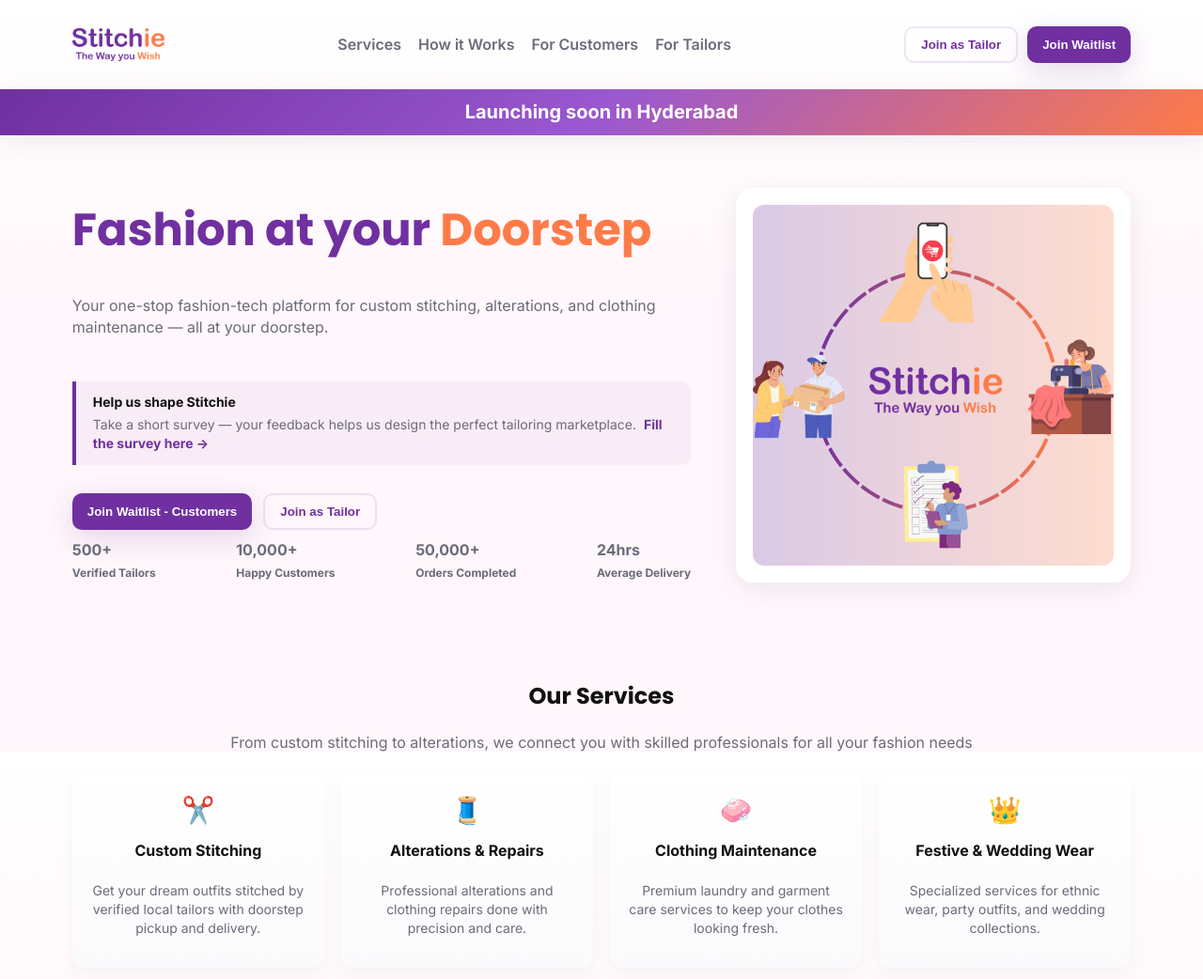
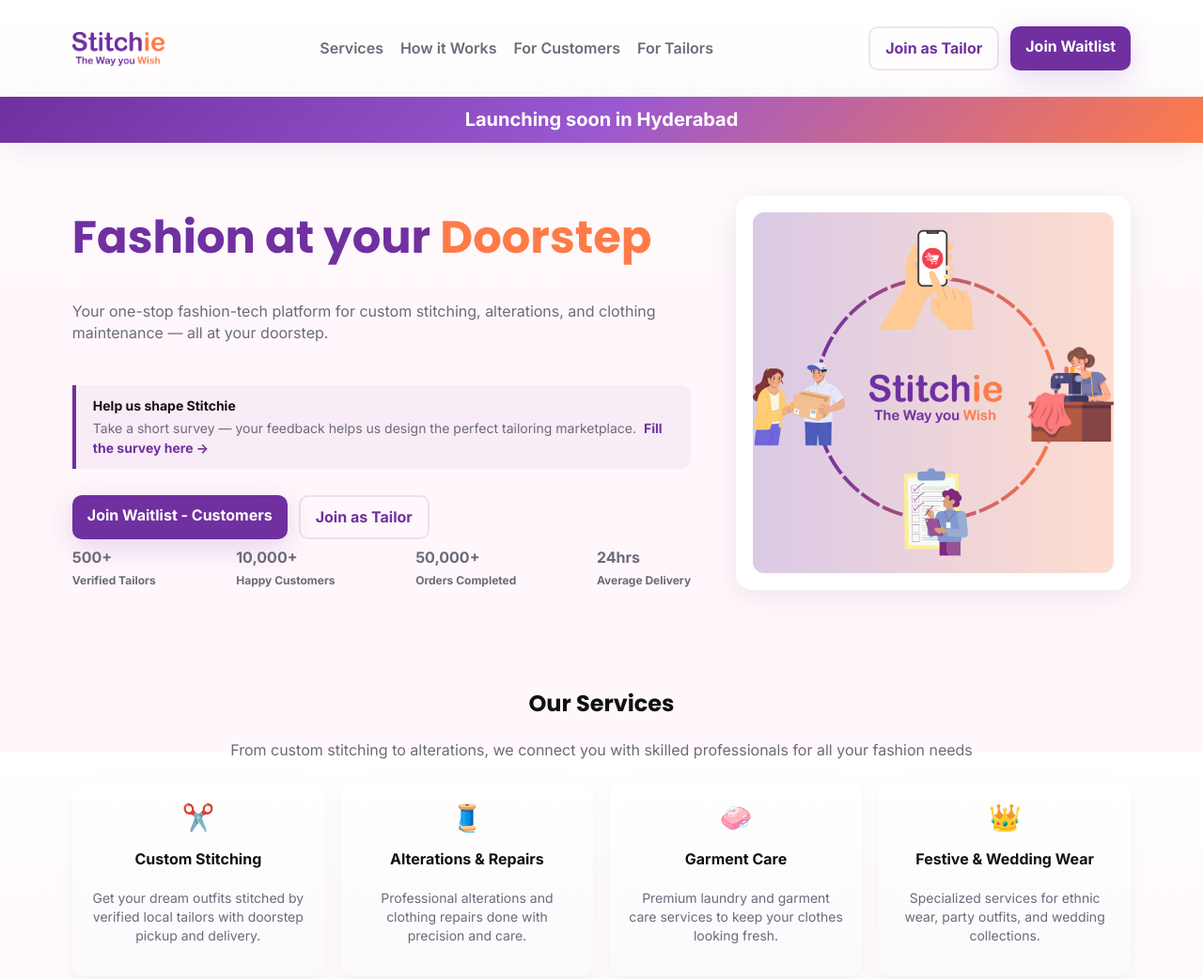
Before and after one commit to ymouli09/Emergent_Website, a plain HTML site: page index.html in a window 1280 px wide. Shown: the top 1042 px of the page at 94% size. Drawn offline with Linux system fonts and the light colour scheme.

Commit message:
Update index.html
Updated with Hyperlink and forms

```diff
--- a/index.html
+++ b/index.html
@@ -37,7 +37,7 @@
     nav{display:flex;gap:18px;align-items:center}
     nav a{color:var(--muted);text-decoration:none;font-weight:600}
     .cta{display:flex;gap:10px}
-    .btn{padding:10px 16px;border-radius:10px;border:0;cursor:pointer;font-weight:700; white-space: nowrap;}
+    .btn{padding:10px 16px;border-radius:10px;border:0;cursor:pointer;font-weight:700; white-space: nowrap;text-decoration: none;}
     .btn.outline{background:transparent;border:2px solid rgba(112,48,160,0.12);color:var(--accent)}
     .btn.primary{background:var(--accent);color:#fff;box-shadow:0 8px 30px rgba(112,48,160,0.18)}
     .btn.primary:hover{background:var(--accent-2)}
@@ -298,10 +298,11 @@
     <a href="#customers">For Customers</a>
     <a href="#tailors">For Tailors</a>
   </nav>
-  <div class="cta">
-    <button class="btn outline">Join as Tailor</button>
-    <button class="btn primary">Join Waitlist</button>
-  </div>
+  <div class="hero-cta">
+            <a class="btn outline" href="#tailors">Join as Tailor</a>
+    <a class="btn primary" href="#customers">Join Waitlist</a>
+
+        </div>
 </header>
 
   <main>
@@ -319,8 +320,8 @@
             </p>
         </div>
         <div class="hero-cta">
-          <button class="btn primary">Join Waitlist - Customers</button>
-          <button class="btn outline">Join as Tailor</button>
+            <a class="btn primary" href="#customers">Join Waitlist - Customers</a>
+            <a class="btn outline" href="#tailors">Join as Tailor</a>
         </div>
         <div class="stats" aria-hidden>
           <div>500+<br><span style="font-size:12px;color:var(--muted)">Verified Tailors</span></div>
@@ -351,7 +352,7 @@
         </div>
         <div class="service">
           <div style="font-size:28px">🧼</div>
-          <h4>Clothing Maintenance</h4>
+          <h4>Garment Care</h4>
           <p>Premium laundry and garment care services to keep your clothes looking fresh.</p>
         </div>
         <div class="service">
```
